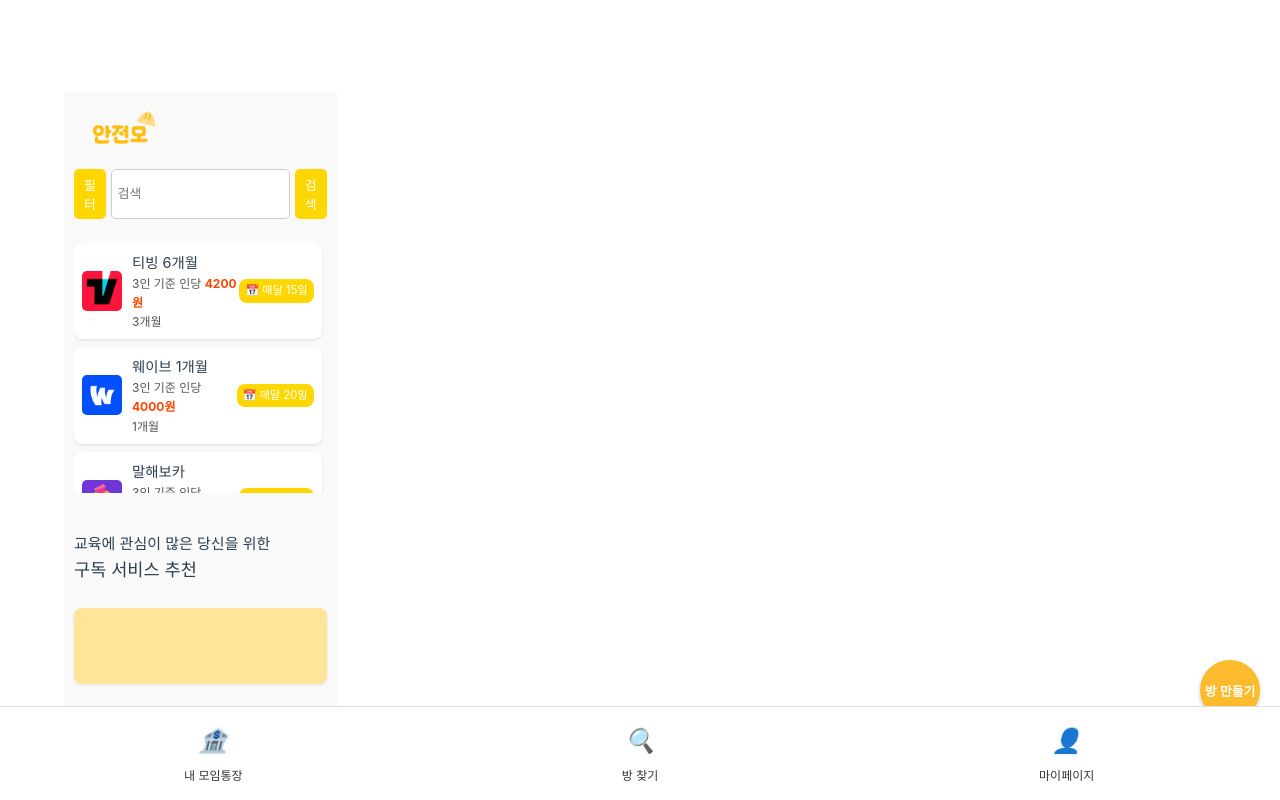
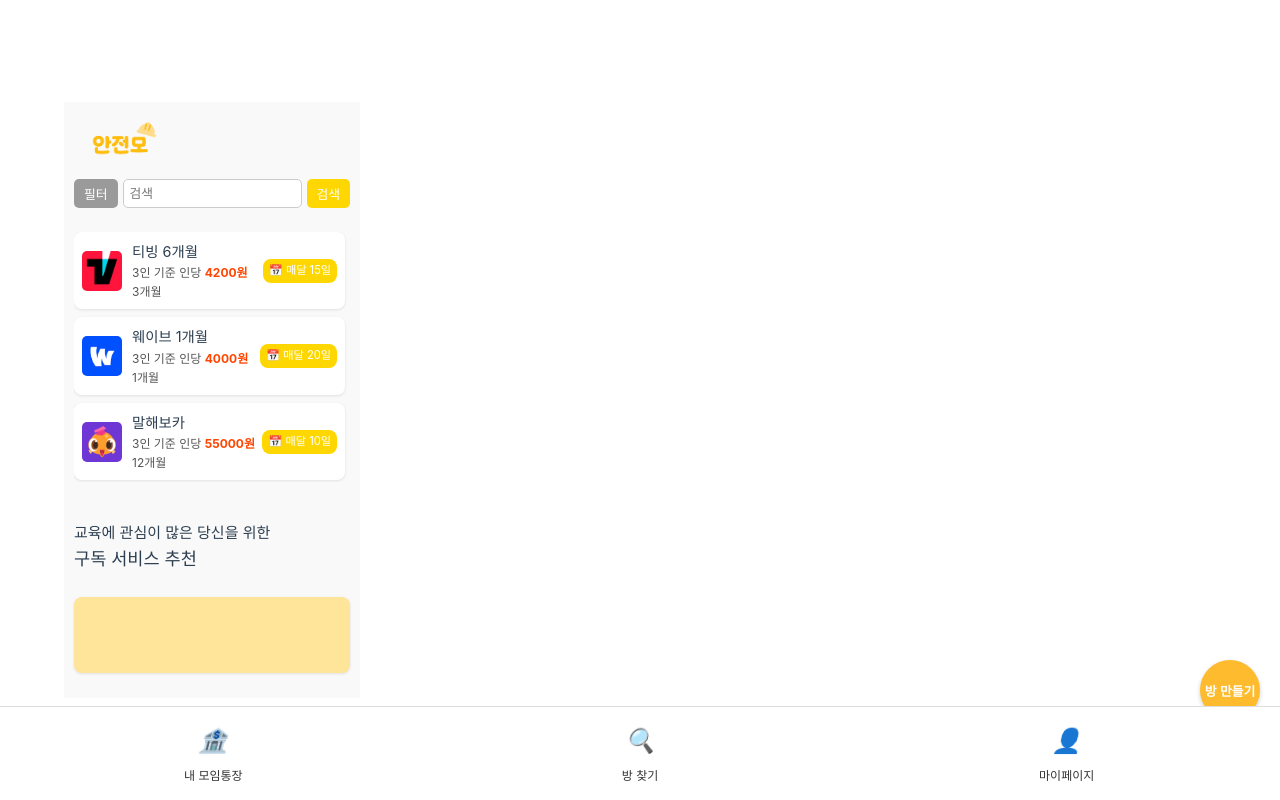
Before and after one commit to MoguMogu-KB/AJM-FE, a Vue app: page /accountlist in a window 1280 px wide. Built offline with nearby package versions, Linux system fonts and the light colour scheme; the HTML template or start-up script is replaced by a standard one.

Commit message:
Fix: AccountList.vue 수정

```diff
--- a/src/pages/list/AccountList.vue
+++ b/src/pages/list/AccountList.vue
@@ -126,10 +126,6 @@
   width: 100px;
 }
 
-.filter-search {
-  display: flex;
-  gap: 5px;
-}
 
 .dropdown {
   position: relative;
@@ -162,15 +158,37 @@
   color: white;
 }
 
-.filter-button,
+.filter-search {
+  display: flex;
+  align-items: center;
+  justify-content: space-between;
+  gap: 5px;
+}
+
+.filter-button{
+  background-color: #9a9a9a;
+  color: white;
+  border: none;
+  padding: 5px 10px;
+  font-size: 0.8rem;
+  border-radius: 5px;
+  cursor: pointer;
+  width: auto;
+  text-align: center;
+  white-space: nowrap;
+}
+
 .search-button {
   background-color: #ffd700;
   color: white;
   border: none;
-  padding: 6px 10px;
+  padding: 5px 10px;
+  font-size: 0.8rem;
   border-radius: 5px;
-  font-size: 0.8rem;
   cursor: pointer;
+  width: auto;
+  text-align: center;
+  white-space: nowrap;
 }
 
 .search-input {
@@ -180,6 +198,7 @@
   border: 1px solid #ccc;
   border-radius: 5px;
 }
+
 
 .account-scroll-container {
   max-height: 250px;
```
